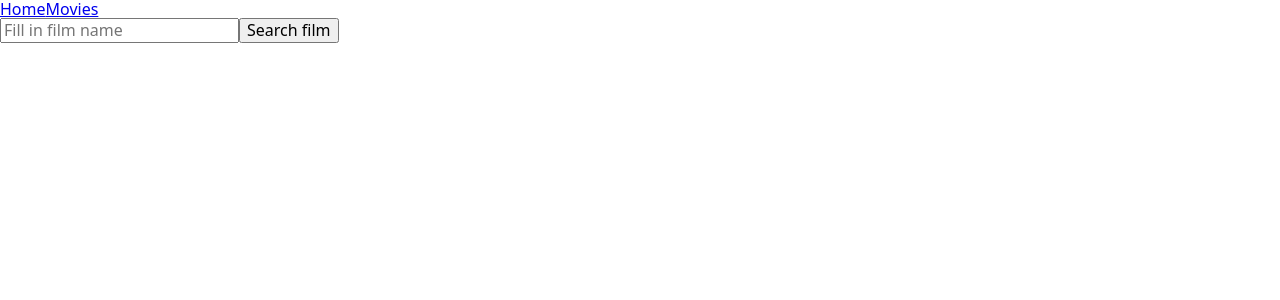
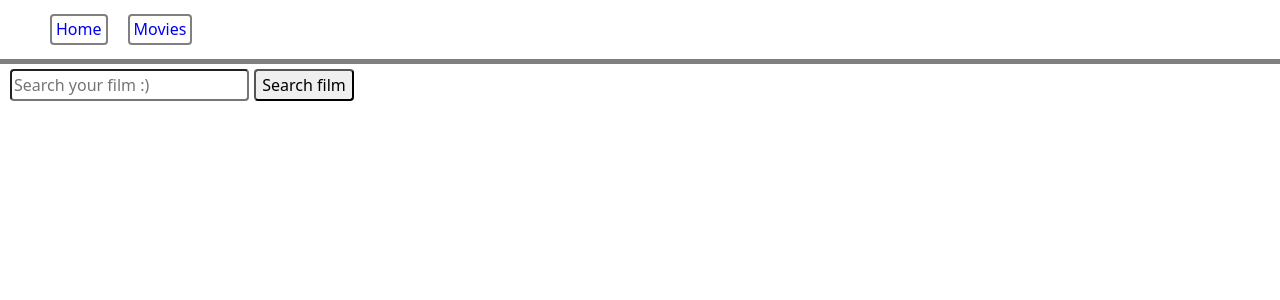
Before and after one commit to Maksym-Svyrydov/goit-react-hw-05-movies, a React (Create React App) app: page /goit-react-hw-05-movies/movies in a window 1280 px wide. Shown: the top 300 px of the page. Built offline with nearby package versions, Linux system fonts and the light colour scheme.

Commit message:
add styled

```diff
--- a/src/components/Cast.jsx
+++ b/src/components/Cast.jsx
@@ -1,6 +1,7 @@
 import { useEffect, useState } from 'react';
 import { fetchCast } from '../API/AxiosAPI';
 import { useParams } from 'react-router-dom';
+import { CastWrapper, CastList, CastItem, CastImg } from './Cast.styled';
 
 const Cast = () => {
   const [cast, setCast] = useState([]);
@@ -15,11 +16,11 @@ const Cast = () => {
     return;
   }
   return (
-    <div>
-      <ul>
+    <CastWrapper>
+      <CastList>
         {cast.map(actor => (
-          <li key={actor.id}>
-            <img
+          <CastItem key={actor.id}>
+            <CastImg
               key={actor.id}
               src={
                 actor.profile_path
@@ -32,10 +33,10 @@ const Cast = () => {
               height={180}
             />
             {actor.name}
-          </li>
+          </CastItem>
         ))}
-      </ul>
-    </div>
+      </CastList>
+    </CastWrapper>
   );
 };
 export default Cast;
--- /dev/null
+++ b/src/components/Cast.styled.js
@@ -0,0 +1,31 @@
+import styled from 'styled-components';
+
+export const CastWrapper = styled.div`
+  display: flex;
+  padding: 5px 5px;
+  ${'' /* outline: 2px solid tomato; */}
+`;
+export const CastList = styled.ul`
+  display: flex;
+  ${'' /* outline: 2px solid tomato; */}
+  list-style: none;
+  gap: 10px;
+  flex-wrap: wrap;
+  align-items: center;
+  justify-content: space-around;
+`;
+
+export const CastItem = styled.li`
+  display: flex;
+  ${'' /* outline: 2px solid tomato; */}
+  list-style: none;
+  gap: 10px;
+  flex-direction: column;
+
+  align-items: center;
+  justify-content: center;
+`;
+
+export const CastImg = styled.img`
+  border-radius: 6px;
+`;
--- a/src/components/MovieList.jsx
+++ b/src/components/MovieList.jsx
@@ -1,18 +1,21 @@
 import { Link, useLocation } from 'react-router-dom';
-
+import { List, Item, Img } from '../components/MovieList.styled';
+const PosterUrl = 'https://image.tmdb.org/t/p/w500/';
 const MoviesList = ({ movies }) => {
   const location = useLocation();
 
   return (
-    <ul>
+    <List>
       {movies.map(movie => (
-        <li key={movie.id}>
+        <Item key={movie.id}>
           <Link to={`/movies/${movie.id}`} state={{ from: location }}>
-            <p>{movie.title}</p>
+            {movie.poster_path && (
+              <Img src={`${PosterUrl + movie.poster_path}`} alt={movie.title} />
+            )}
           </Link>
-        </li>
+        </Item>
       ))}
-    </ul>
+    </List>
   );
 };
 export default MoviesList;
--- /dev/null
+++ b/src/components/MovieList.styled.js
@@ -0,0 +1,14 @@
+import styled from 'styled-components';
+export const List = styled.ul`
+  display: flex;
+  flex-wrap: wrap;
+`;
+export const Item = styled.li`
+  list-style: none;
+  gap: 10px;
+`;
+export const Img = styled.img`
+  width: 150px;
+  margin: 5px 10px;
+  border-radius: 6px;
+`;
--- a/src/components/SharedLayuot.jsx
+++ b/src/components/SharedLayuot.jsx
@@ -1,17 +1,40 @@
 import { Outlet, NavLink } from 'react-router-dom';
-// import Home from 'pages/Home';
-// import MoviesList from './MovieList';
+import {
+  Layout,
+  NavContainer,
+  NavItem,
+  NavList,
+} from '../components/Sharedlayout.styled';
 export const SharedLayout = () => {
   return (
-    <div>
-      <nav>
-        <NavLink to="/" end>
-          Home
-        </NavLink>
-        <NavLink to="/movies">Movies</NavLink>
-      </nav>
+    <Layout>
+      <NavContainer>
+        <NavList>
+          <NavItem>
+            <NavLink
+              style={{
+                textDecoration: 'none',
+              }}
+              to="/"
+              end
+            >
+              Home
+            </NavLink>
+          </NavItem>
+          <NavItem>
+            <NavLink
+              style={{
+                textDecoration: 'none',
+              }}
+              to="/movies"
+            >
+              Movies
+            </NavLink>
+          </NavItem>
+        </NavList>
+      </NavContainer>
       <Outlet />
-    </div>
+    </Layout>
   );
 };
 export default SharedLayout;
--- /dev/null
+++ b/src/components/Sharedlayout.styled.js
@@ -0,0 +1,46 @@
+import styled from 'styled-components';
+
+export const Titile = styled.h1`
+  padding: 10px 40px;
+`;
+
+export const Layout = styled.div`
+  width: 100%;
+  text-decaration: none;
+  display: flex;
+  flex-direction: column;
+`;
+export const NavContainer = styled.header`
+  ${'' /* outline: 2px solid tomato; */}
+  min-height: 64px;
+  position: sticky;
+  display: flex;
+  justify-content: start;
+  align-items: center;
+  margin: 10px, auto;
+  width: 100%;
+  padding-left: auto;
+  padding-right: auto;
+  flex-direction: row;
+  border-bottom: 5px solid gray;
+`;
+export const NavList = styled.nav`
+  ${'' /* outline: 2px solid green; */}
+  width: 100%;
+  display: flex;
+  justify-content: start;
+  align-items: center;
+  flex-direction: row;
+  padding-left: 40px;
+`;
+export const NavItem = styled.div`
+  ${'' /* display: flex; */}
+
+  border: 2px solid gray;
+  border-radius: 4px;
+  margin: 5px 10px;
+  padding: 4px;
+
+  justify-content: center;
+  align-items: center;
+`;
--- a/src/pages/Home.jsx
+++ b/src/pages/Home.jsx
@@ -2,6 +2,7 @@ import { fetchTrendingMovies } from '../API/AxiosAPI';
 import { useState, useEffect } from 'react';
 import { useLocation } from 'react-router-dom';
 import MoviesList from 'components/MovieList';
+import { Titile } from '../components/Sharedlayout.styled';
 
 const Home = () => {
   const [movies, setMovies] = useState([]);
@@ -13,7 +14,7 @@ const Home = () => {
   }, []);
   return (
     <div state={{ from: location }}>
-      <h1>Trending movies</h1>
+      <Titile>Trending movies</Titile>
       <MoviesList movies={movies} />
     </div>
   );
--- a/src/pages/MovieDetails.jsx
+++ b/src/pages/MovieDetails.jsx
@@ -2,6 +2,17 @@ import { useEffect, useState } from 'react';
 import { Link, Outlet, useParams } from 'react-router-dom';
 import { useLocation } from 'react-router-dom';
 import { fetchMovieById } from '../API/AxiosAPI';
+import {
+  Container,
+  GoBack,
+  FilmCard,
+  Title,
+  FilmImg,
+  OwerviewWrapper,
+  LinkWrapper,
+  Cast,
+  Reviews,
+} from './MovieDetails.styled';
 
 const movieImgBaseUrl = 'https://image.tmdb.org/t/p/w500/';
 const MovieDetails = () => {
@@ -20,28 +31,55 @@ const MovieDetails = () => {
   }
 
   return (
-    <div>
-      <Link to={backLinkHref}>Go BACK</Link>
-      <div>
-        <p>{movie.title}</p>
-        <img src={`${movieImgBaseUrl + movie.poster_path}`} alt={movie.title} />
-      </div>
-      <div>
+    <Container>
+      <GoBack>
+        <Link
+          style={{
+            textDecoration: 'none',
+          }}
+          to={backLinkHref}
+        >
+          Go BACK
+        </Link>
+      </GoBack>
+      <Title>{movie.title}</Title>
+      <FilmCard>
+        <FilmImg
+          src={`${movieImgBaseUrl + movie.poster_path}`}
+          alt={movie.title}
+        />
+        <OwerviewWrapper>
           <p>Overview</p>
           <p>{movie.overview}</p>
-      </div>
+        </OwerviewWrapper>
+      </FilmCard>
 
-      <div>
-        <Link to="cast" state={location.state}>
+      <LinkWrapper>
+        <Cast>
+          <Link
+            style={{
+              textDecoration: 'none',
+            }}
+            to="cast"
+            state={location.state}
+          >
             Cast
           </Link>
-
-        <Link to="reviews" state={location.state}>
+        </Cast>
+        <Reviews>
+          <Link
+            style={{
+              textDecoration: 'none',
+            }}
+            to="reviews"
+            state={location.state}
+          >
             Reviews
           </Link>
-      </div>
+        </Reviews>
+      </LinkWrapper>
       <Outlet />
-    </div>
+    </Container>
   );
 };
 export default MovieDetails;
--- /dev/null
+++ b/src/pages/MovieDetails.styled.js
@@ -0,0 +1,83 @@
+import styled from 'styled-components';
+
+export const Container = styled.div`
+  padding: 10px 40px;
+`;
+export const GoBack = styled.div`
+  display: flex;
+  ${'' /* outline: 2px solid tomato; */}
+  width: 100px;
+  align-items: center;
+  justify-content: center;
+  border: 2px solid gray;
+  border-radius: 4px;
+  margin: 5px 10px;
+  padding: 4px;
+`;
+export const FilmCard = styled.div`
+  display: flex;
+  ${'' /* outline: 2px solid tomato; */}
+  padding: 10px 10px;
+  border-bottom: 1px solid gray;
+
+  @media screen and (max-width: 647px) {
+     {
+      flex-wrap: wrap;
+      gap: 10px;
+      align-items: center;
+      justify-content: center;
+    }
+  }
+`;
+export const Title = styled.p`
+  font-size: 24px;
+  font-weight: 700;
+  padding-left: 20px;
+  padding-top: 5px;
+  border-top: 2px solid gray;
+  ${'' /* outline: 2px solid blue; */}
+`;
+export const FilmImg = styled.img`
+  border-radius: 10px;
+  border: 2px solid gray;
+  margin-right: 20px;
+  padding: 0;
+  width: 250px ${'' /* outline: 2px solid tomato; */};
+`;
+export const OwerviewWrapper = styled.div`
+  padding: 5px 15px;
+  ${'' /* outline: 2px solid tomato; */}
+  font-size: 18px;
+  font-weight: 400;
+  text-align: justify;
+  line-height: 1.4;
+  border-radius: 6px;
+  background-color: #eceff1;
+`;
+
+export const LinkWrapper = styled.div`
+  display: flex;
+  padding: 5px 50px;
+  ${'' /* outline: 2px solid tomato; */}
+  gap: 15px;
+  border-bottom: 3px solid gray;
+`;
+export const Cast = styled.div`
+  display: flex;
+  width: 80px;
+  align-items: center;
+  justify-content: center;
+  border: 2px solid gray;
+  border-radius: 4px;
+  padding: 4px;
+`;
+
+export const Reviews = styled.div`
+  display: flex;
+  width: 80px;
+  align-items: center;
+  justify-content: center;
+  border: 2px solid gray;
+  border-radius: 4px;
+  padding: 4px;
+`;
--- a/src/pages/Movies.jsx
+++ b/src/pages/Movies.jsx
@@ -2,6 +2,7 @@ import { useEffect, useState } from 'react';
 import { useSearchParams } from 'react-router-dom';
 import { fetchMovieBySearch } from '../API/AxiosAPI';
 import MoviesList from '../components/MovieList';
+import { Container, Form, Input, Button } from '../pages/Movies.styled';
 
 const Movies = () => {
   const [movies, setMovies] = useState([]);
@@ -22,20 +23,20 @@ const Movies = () => {
     fetchMovieBySearch(query).then(setMovies);
   }, [searchParams]);
   return (
-    <div>
-      <form onSubmit={handleInputSubmit}>
-        <input
+    <Container>
+      <Form onSubmit={handleInputSubmit}>
+        <Input
           type="text"
           name="search"
-          placeholder="Fill in film name"
+          placeholder="Search your film :)"
           onChange={handleInputSearh}
           value={query}
         />
 
-        <button type="submit">Search film</button>
-      </form>
+        <Button type="submit">Search film</Button>
+      </Form>
       <MoviesList movies={movies} />
-    </div>
+    </Container>
   );
 };
 export default Movies;
--- /dev/null
+++ b/src/pages/Movies.styled.js
@@ -0,0 +1,26 @@
+import styled from 'styled-components';
+export const Container = styled.div`
+  display: flex;
+  flex-direction: column;
+`;
+export const Form = styled.form`
+  display: flex;
+  gap: 5px;
+  padding: 5px 10px;
+`;
+export const Input = styled.input`
+  border-radius: 4px;
+`;
+export const Button = styled.button`
+  padding: 4px;
+  font-weight: 400px;
+  min-width: 100px;
+  min-height: 32px;
+  border-radius: 4px;
+  cursor: pointer;
+  &:hover {
+    background-color: #cfd8dc;
+    font-weight: 800px;
+    font-size: 17px;
+  }
+`;
```
Lines whose indentation alone changed are shown as unchanged.
